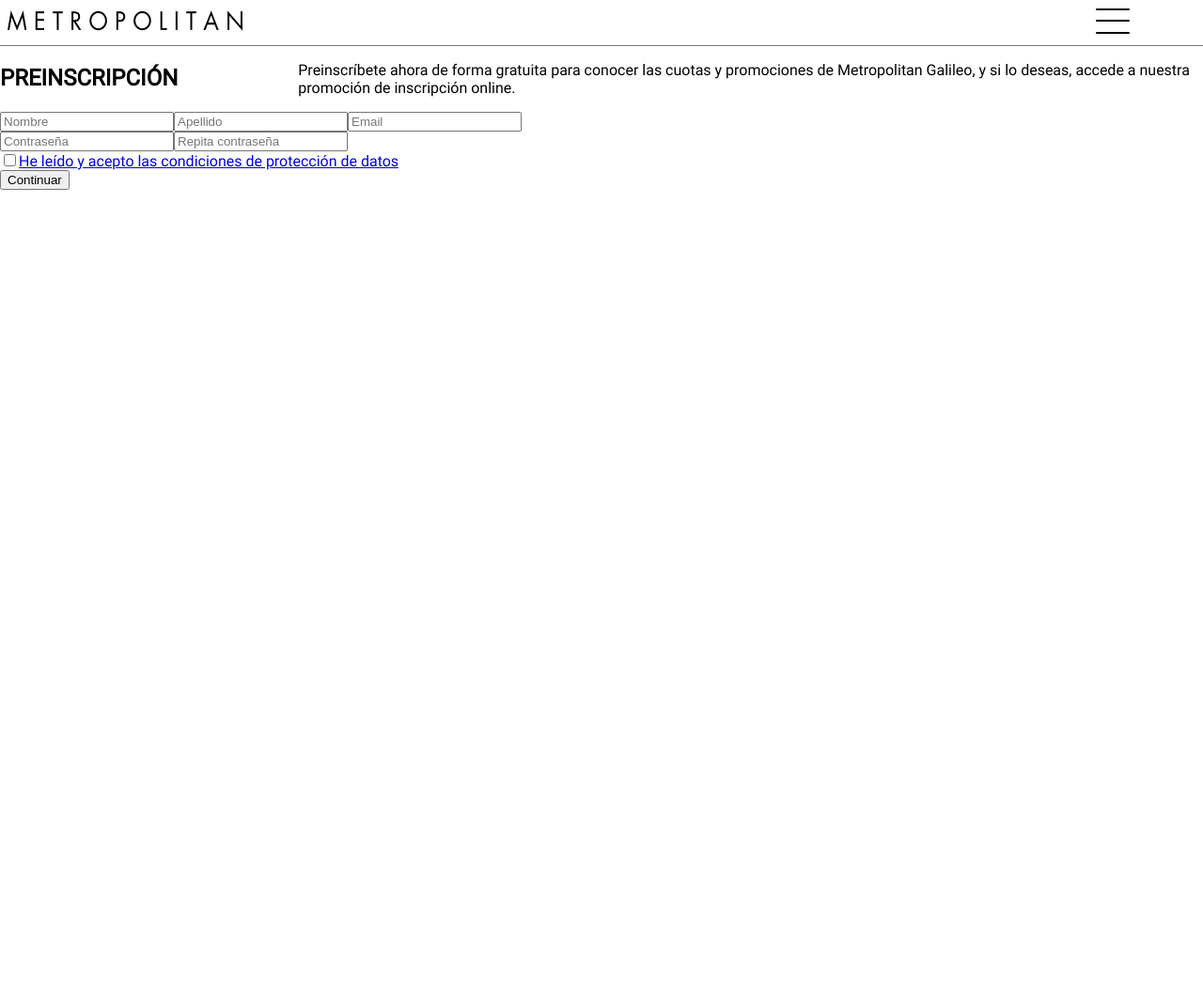
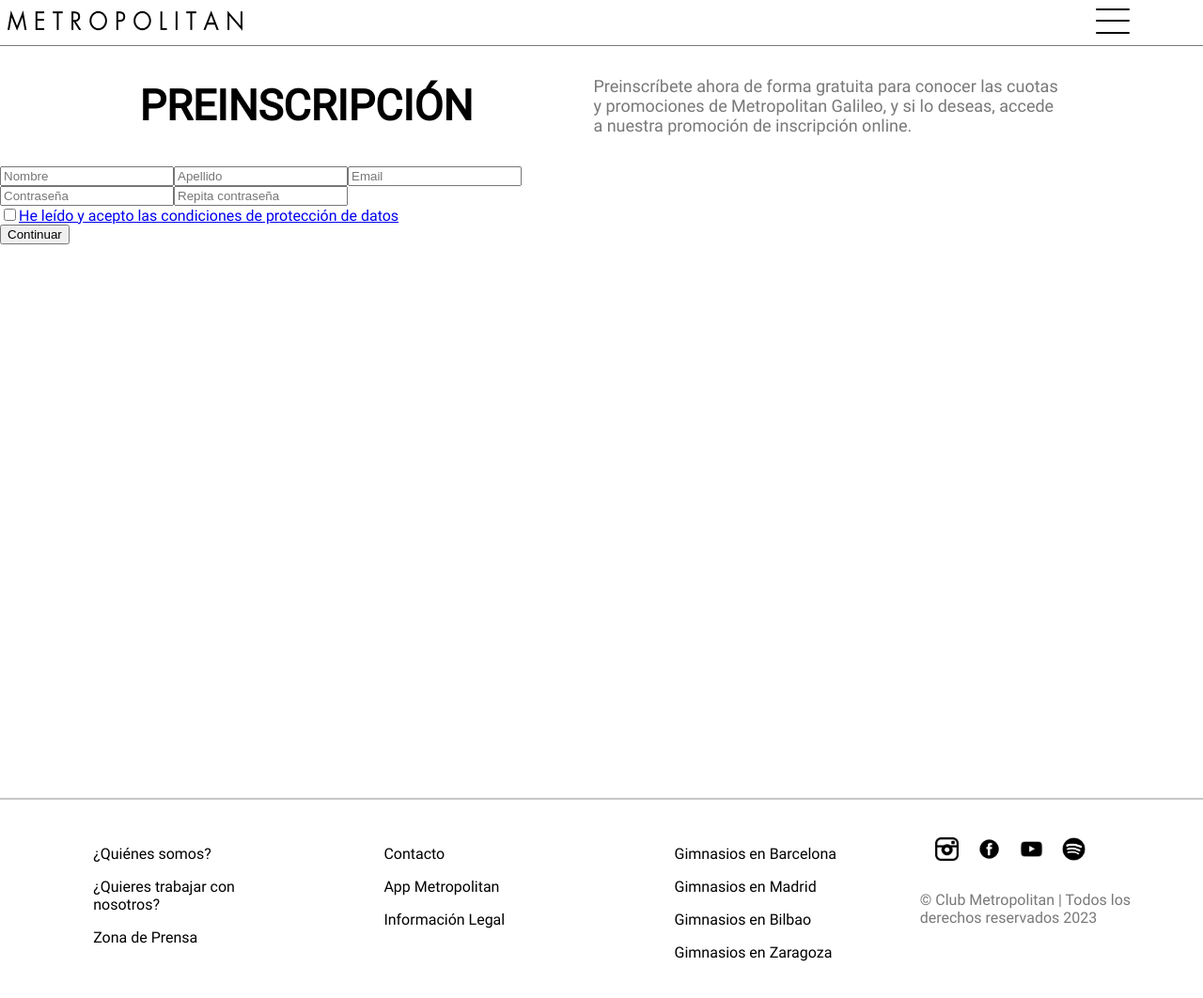
Before and after one commit to MakoskiVictor/METROPOLITAN, an Angular app in the folder Client/: page /register in a window 1280 px wide. Shown: the top 1062 px of the page at 94% size. Before the commit the page ends 849 px from the top, so only its background shows below. Built offline with nearby package versions, Linux system fonts and the light colour scheme.

Commit message:
add class

```diff
--- a/Client/src/app/pages/register/register.component.html
+++ b/Client/src/app/pages/register/register.component.html
@@ -1,9 +1,9 @@
 <section>
     <div>
-        <div>
+        <div class="title">
             <h1>PREINSCRIPCIÓN</h1>
         </div>
-        <div>
+        <div class="text">
             <p>
                 Preinscríbete ahora de forma gratuita para conocer las cuotas y promociones de
                 Metropolitan Galileo, y si lo deseas, accede a nuestra promoción de inscripción
@@ -15,3 +15,4 @@
     <app-register-form />
 
 </section>
+<app-footer />
```
